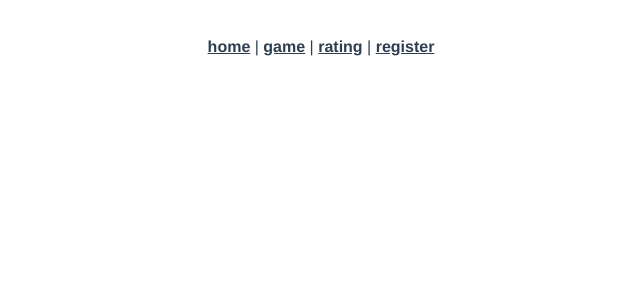
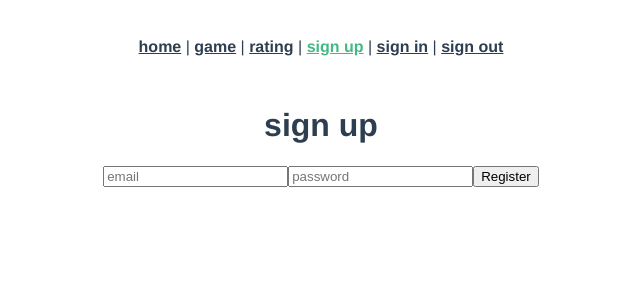
Before and after one commit to alevtinamuz/web_game, a Vue app: page /sign-up in a window 1280 px wide. Shown: the top 300 px of the page, without its empty margins (319-959 px from the left). Built offline with nearby package versions, Linux system fonts and the light colour scheme.

Commit message:
sign in, sign out added

```diff
--- a/src/App.vue
+++ b/src/App.vue
@@ -3,7 +3,9 @@
     <router-link to="/">home</router-link> |
     <router-link to="/game">game</router-link> |
     <router-link to="/rating">rating</router-link> |
-    <router-link to="/register">register</router-link>
+    <router-link to="/sign-up">sign up</router-link> |
+    <router-link to="/sign-in">sign in</router-link> |
+    <router-link to="/sign-out">sign out</router-link>
   </nav>
   <router-view/>
 </template>
--- a/src/router/index.ts
+++ b/src/router/index.ts
@@ -2,9 +2,10 @@ import { createRouter, createWebHistory, RouteRecordRaw } from 'vue-router'
 import HomeView from '../views/HomeView.vue'
 import GameView from '../views/GameView.vue'
 import RatingView from '../views/RatingView.vue'
-import RegisterView from '../views/RegisterView.vue'
-import LoginView from '../views/LoginView.vue'
+import SignUp from '../views/SignUp.vue'
+import SignIn from '../views/SignIn.vue'
 import ProfileView from '../views/ProfileView.vue'
+import SignOut from '../views/SignOut.vue'
 
 
 const routes: Array<RouteRecordRaw> = [
@@ -24,9 +25,9 @@ const routes: Array<RouteRecordRaw> = [
     component: RatingView
   },
   {
-    path: '/register',
-    name: 'register',
-    component: RegisterView
+    path: '/sign-up',
+    name: 'sign-up',
+    component: SignUp
   },
   {
     path: '/profile',
@@ -34,9 +35,14 @@ const routes: Array<RouteRecordRaw> = [
     component: ProfileView
   },
   {
-    path: '/login',
-    name: 'login',
-    component: LoginView
+    path: '/sign-in',
+    name: 'sign-in',
+    component: SignIn
+  },
+  {
+    path: '/sign-out',
+    name: 'sign-out',
+    component: SignOut
   }
 ]
 
--- a/src/views/LoginView.vue
+++ /dev/null
@@ -1,3 +0,0 @@
-<template>
-    Login page
-</template>
--- a/src/views/ProfileView.vue
+++ b/src/views/ProfileView.vue
@@ -1,3 +1,7 @@
+<script lang="ts" setup>
+
+</script>
+
 <template>
-    PROFILE
+    Hello -
 </template>
--- a/src/views/RegisterView.vue
+++ b/src/views/SignIn.vue
@@ -1,19 +1,20 @@
 <script lang="ts" setup>
   import { ref } from 'vue';
-  import { getAuth, createUserWithEmailAndPassword } from "firebase/auth";
+  import { getAuth, signInWithEmailAndPassword } from "firebase/auth";
   import { useRouter } from 'vue-router';
   const email = ref('');
   const password = ref('');
   const router = useRouter();
-  const registerNewUser = () => {
+  const loginUser = () => {
     const auth = getAuth();
-    createUserWithEmailAndPassword(auth, email.value, password.value)
+    signInWithEmailAndPassword(auth, email.value, password.value)
       .then((data) => {
-        console.log('Succsesfuly registred!');
+        console.log('Succsesfuly login!');
         console.log(data);
 
-        let token = data.user.ma;
+        let token = data.user.getIdToken();
         let userId = data.user.uid;
+        console.log(token)
 
         localStorage.setItem('token', token);
         localStorage.setItem('userId', userId);
@@ -29,9 +30,9 @@
 
 <template>
   <div>
-    <h1>Create an Account</h1>
+    <h1>Sign in</h1>
     <input type="email" placeholder="email" v-model="email">
     <input type="password" placeholder="password" v-model="password">
-    <button @click="registerNewUser">Register</button>
+    <button @click="loginUser">Register</button>
   </div>
 </template>
--- /dev/null
+++ b/src/views/SignOut.vue
@@ -0,0 +1,15 @@
+<script lang='ts' setup>
+  import { getAuth } from 'firebase/auth';
+  import { useRouter } from 'vue-router';
+  const router = useRouter();
+  const signOutUser = () => {
+    const auth = getAuth();
+    auth.signOut().then(() => {
+      router.push('/sign-in')
+    })
+  }
+</script>
+
+<template>
+    <button @click="signOutUser">Sign Out</button>
+</template>
--- /dev/null
+++ b/src/views/SignUp.vue
@@ -0,0 +1,39 @@
+<script lang="ts" setup>
+  import { ref } from 'vue';
+  import { getAuth, createUserWithEmailAndPassword, getIdToken } from "firebase/auth";
+  import { useRouter } from 'vue-router';
+  const email = ref('');
+  const password = ref('');
+  const router = useRouter();
+  const registerNewUser = () => {
+    const auth = getAuth();
+    createUserWithEmailAndPassword(auth, email.value, password.value)
+      .then((data) => {
+        console.log('Succsesfuly registred!');
+        console.log(data);
+
+        let token = data.user.getIdToken();
+        let userId = data.user.uid;
+        console.log('token', token)
+        console.log('userId', userId)
+
+        localStorage.setItem('token', token);
+        localStorage.setItem('userId', userId);
+
+        router.push('/profile');
+      })
+      .catch((error) => {
+        console.log(error.code)
+        alert(error.message);
+      });
+  }
+</script>
+
+<template>
+  <div>
+    <h1>sign up</h1>
+    <input type="email" placeholder="email" v-model="email">
+    <input type="password" placeholder="password" v-model="password">
+    <button @click="registerNewUser">Register</button>
+  </div>
+</template>
```
